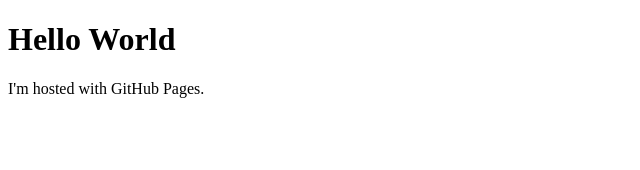
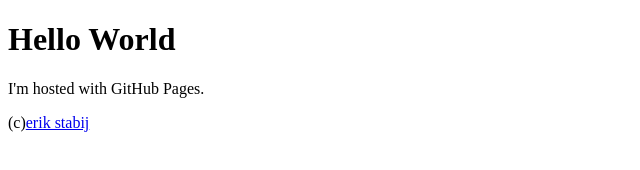
Before and after one commit to estabij/estabij.github.io, a plain HTML site: page index.html in a window 1280 px wide. Shown: the whole page, without its empty margins (0-640 px from the left). Drawn offline with Linux system fonts and the light colour scheme.

Commit message:
added a line

```diff
--- a/index.html
+++ b/index.html
@@ -3,5 +3,6 @@
   <body>
     <h1>Hello World</h1>
     <p>I'm hosted with GitHub Pages.</p>
+	<p>(c)<a href="http://www.erikstabij.com">erik stabij</a></p>
   </body>
 </html>
```
